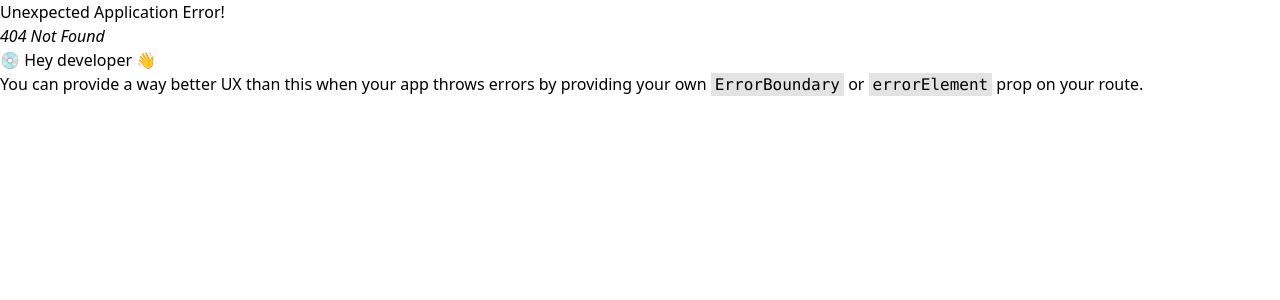
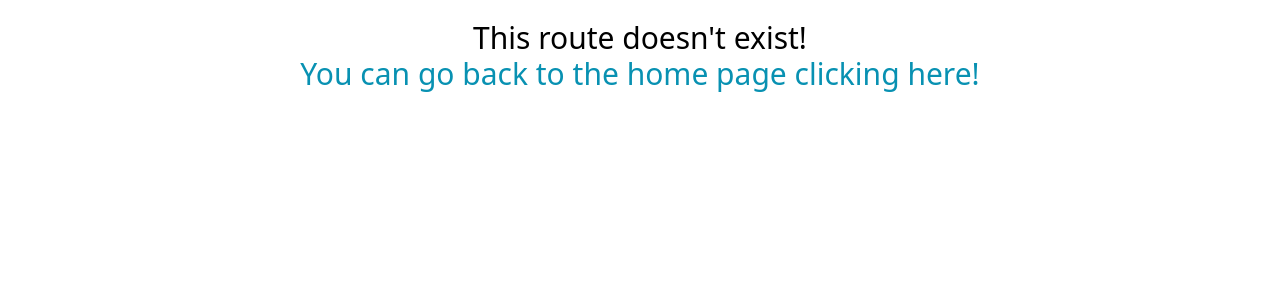
Before and after one commit to guihi1/shopping-cart, a React (Vite) app: page /items in a window 1280 px wide. Before the commit this address had no page. Shown: the top 300 px of the page. Built offline with nearby package versions, Linux system fonts and the light colour scheme.

Commit message:
Add item path

```diff
--- a/src/Router.jsx
+++ b/src/Router.jsx
@@ -1,16 +1,22 @@
 import { createBrowserRouter, RouterProvider } from "react-router-dom";
 import App from "./App";
+import ErrorPage from "./pages/ErrorPage/ErrorPage";
 
 const Router = () => {
   const router = createBrowserRouter([
     {
       path: "/",
-      element: <App />
+      element: <App />,
+      errorElement: <ErrorPage />,
     },
     {
       path: "shop",
-      element: <App />
+      element: <App />,
     },
+    {
+      path: "item/:id",
+      element: <App />,
+    }
   ]);
 
   return <RouterProvider router={router} />;
```
